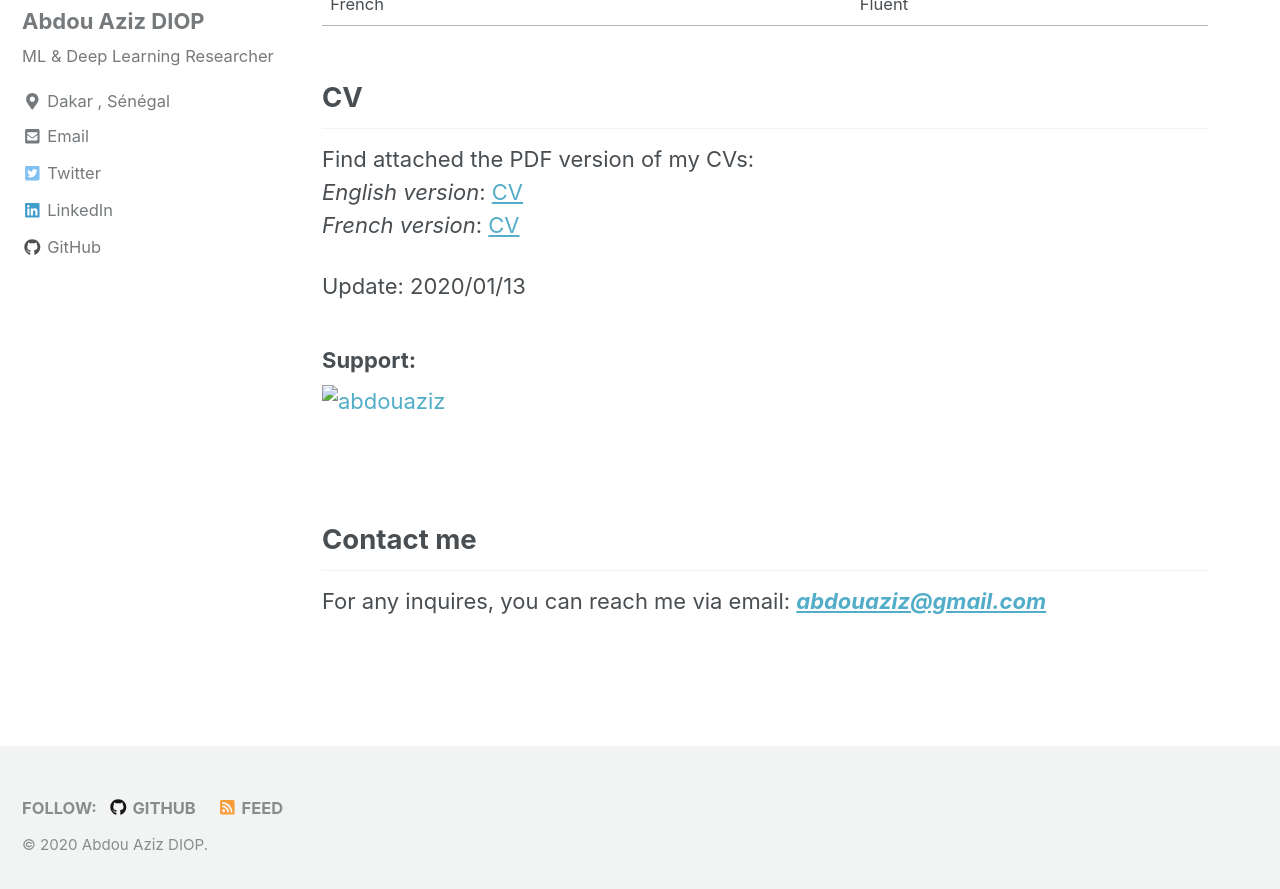
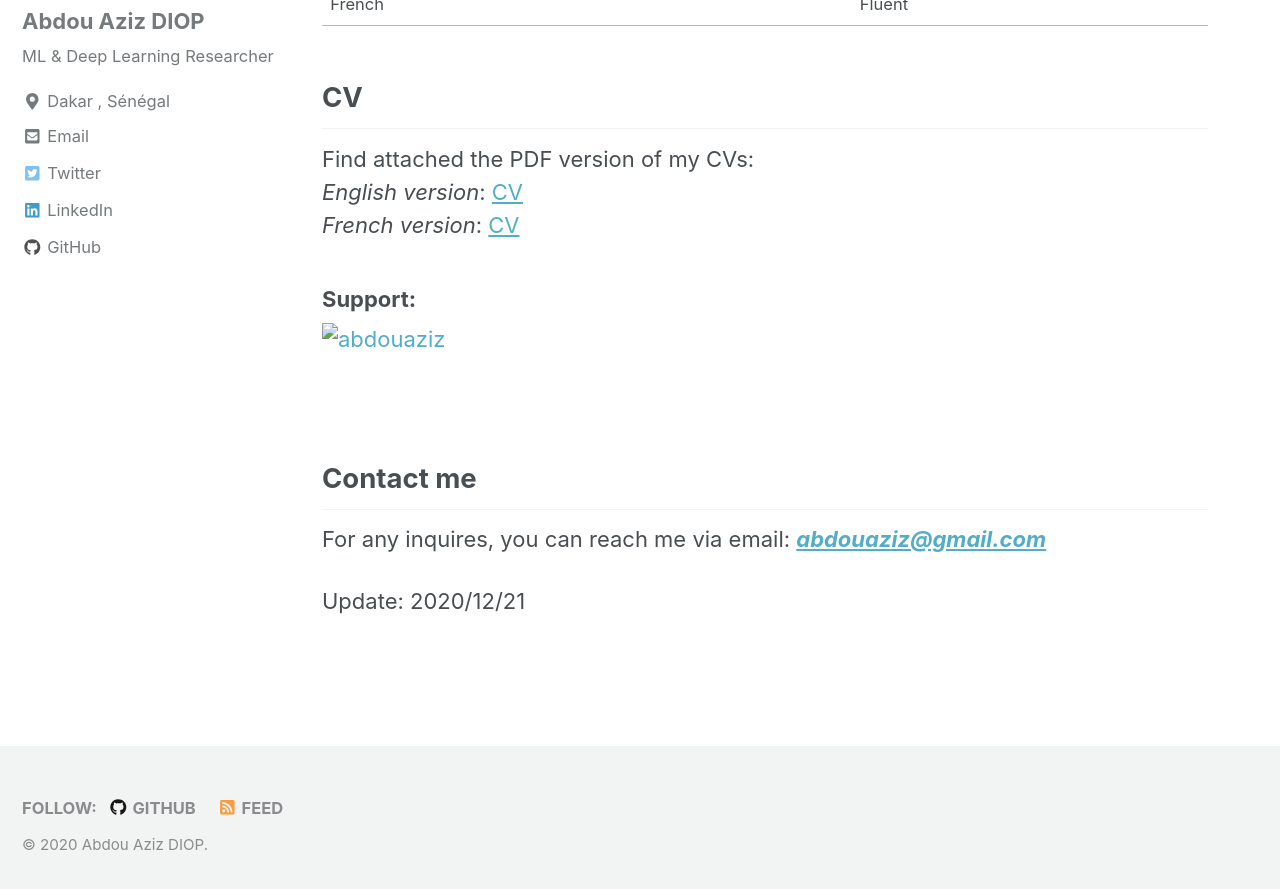
Before and after one commit to abdouaziz/http-abdouaziz.github.io-, a Jekyll site: the page built from index.md, in a window 1280 px wide and 900 px high, scrolled down 2301 px. Shown: the top 889 px of the window. Built offline with Jekyll 4.4.1, drawn with Linux system fonts in a browser that asks for light colours; nearby versions of some CDN libraries.

Commit message:
Modification update

```diff
--- a/index.md
+++ b/index.md
@@ -77,7 +77,6 @@ Find attached the PDF version of my CVs:
 *English version*: [CV]({{ site.url }}/download/CV_english.pdf)
 *French version*: [CV]({{ site.url }}/download/CV_french.pdf)
 
-Update: 2020/01/13
 
 
 
@@ -89,3 +88,6 @@ Update: 2020/01/13
 ## Contact me
 
 For any inquires, you can reach me via email: **_[abdouaziz@gmail.com](mailto:abdouaziz@gmail.com)_**
+
+
+Update: 2020/12/21
```
